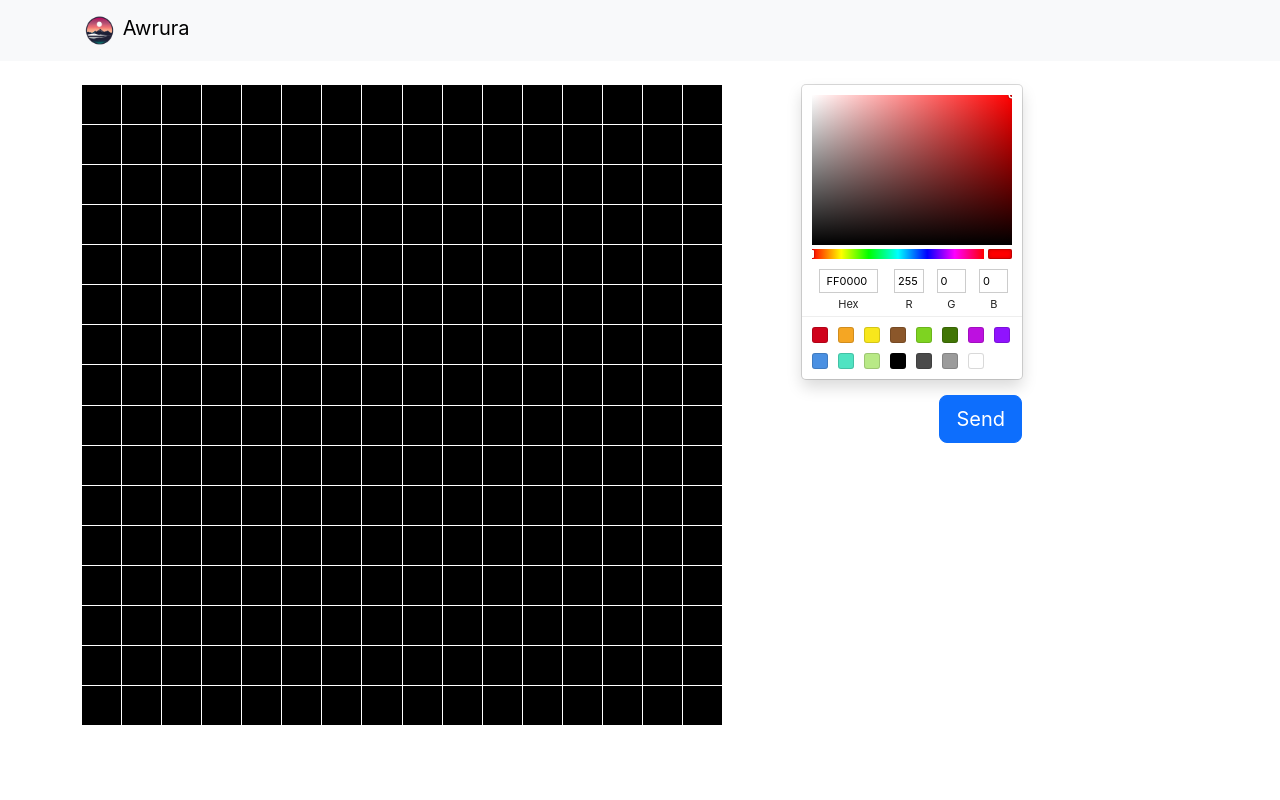
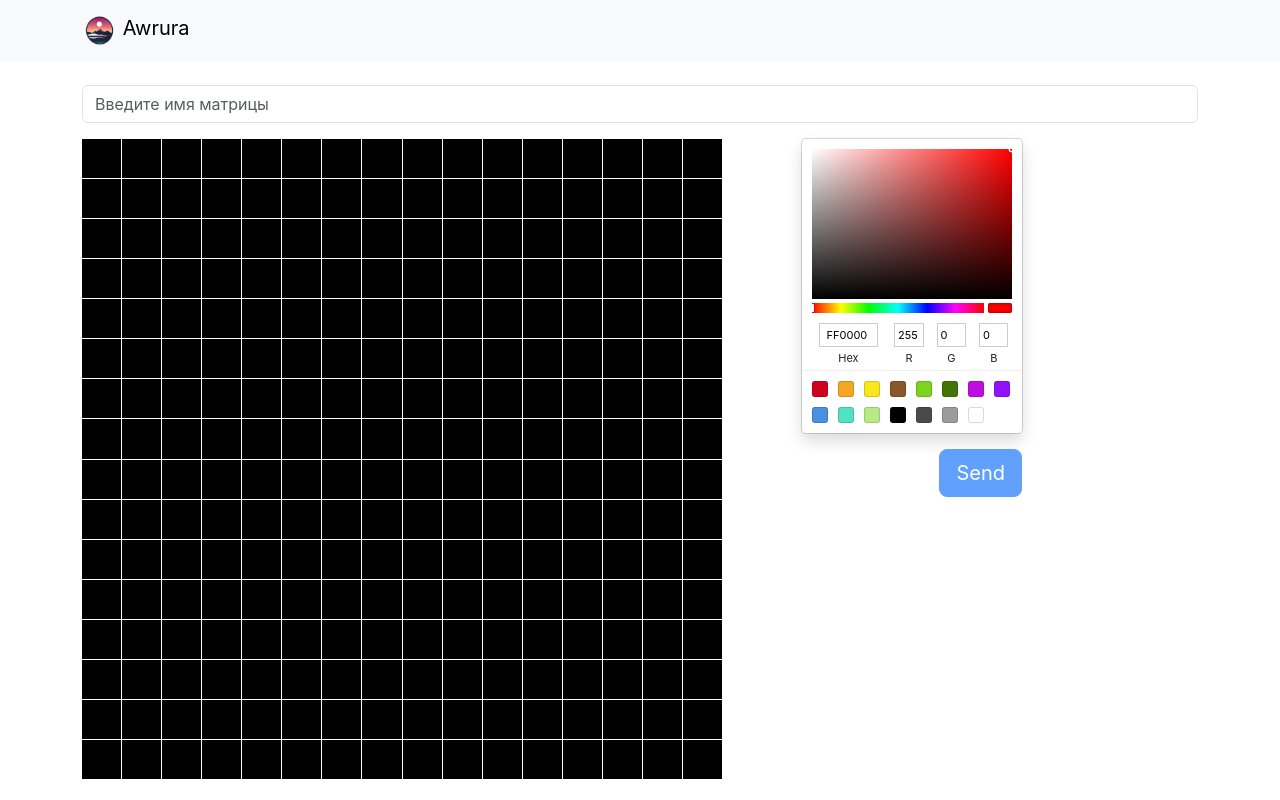
Before and after one commit to awrura/canvas, a React (Create React App) app: page / in a window 1280 px wide. Built offline with nearby package versions, Linux system fonts and the light colour scheme.

Commit message:
feat: Добавлен ввод для названия матрицы

```diff
--- a/src/MatrixGrid.js
+++ b/src/MatrixGrid.js
@@ -1,5 +1,5 @@
 import React, { useState } from 'react';
-import { Container, Button } from 'react-bootstrap';
+import { Container, Button, FormControl } from 'react-bootstrap';
 import { SketchPicker } from 'react-color';
 import './MatrixGrid.css';
 
@@ -7,6 +7,7 @@ const ColorGrid = () => {
   const [matrix, setMatrix] = useState(Array.from({ length: 16 }, () => Array(16).fill('#000000')));
   const [color, setColor] = useState('#ff0000');
   const [mousePressed, setMousePressed] = useState(false);
+  const [matrixName, setMatrixName] = useState('');
 
   const handleMouseDown = () => setMousePressed(true);
   const handleMouseUp = () => setMousePressed(false);
@@ -35,7 +36,13 @@ const ColorGrid = () => {
 
   const handleColorChange = (colorResult) => setColor(colorResult.hex);
 
+  const handleMatrixNameChange = (event) => setMatrixName(event.target.value);
+
   const handleSendClick = () => {
+    if (!matrixName) {
+      alert('Пожалуйста, введите имя матрицы.');
+      return;
+    }
 
     const rgbMatrix = matrix.flatMap(row => row.map(cellColor => {
       if (cellColor) {
@@ -45,8 +52,7 @@ const ColorGrid = () => {
       return { red: 255, green: 255, blue: 255 };
     }));
 
-    console.log(rgbMatrix);
-    fetch('matrix/rgb/hello_world', {
+    fetch(`matrix/rgb/${matrixName}`, {
       method: 'POST',
       headers: {
         'Content-Type': 'application/json'
@@ -72,7 +78,14 @@ const ColorGrid = () => {
 
   return (
     <Container onMouseDown={handleMouseDown} onMouseUp={handleMouseUp}>
-      <div className="d-flex align-items-start">
+      <div className="d-flex align-items-start flex-column">
+        <FormControl
+          className="mb-3"
+          placeholder="Введите имя матрицы"
+          value={matrixName}
+          onChange={handleMatrixNameChange}
+        />
+        <div className="d-flex">
           <div className="grid-container mr-3">
             {matrix.map((row, rowIndex) =>
               row.map((cellColor, colIndex) => (
@@ -91,7 +104,8 @@ const ColorGrid = () => {
           <div className="mb-2 sketchpicker-container">
             <SketchPicker className="mb-3" color={color} disableAlpha onChangeComplete={handleColorChange} />
             <div className="d-flex justify-content-end mb-3">
-            <Button variant="primary" size="lg" onClick={handleSendClick}>Send</Button>
+              <Button variant="primary" size="lg" onClick={handleSendClick} disabled={!matrixName}>Send</Button>
+            </div>
           </div>
         </div>
       </div>
```
Lines whose indentation alone changed are shown as unchanged.
